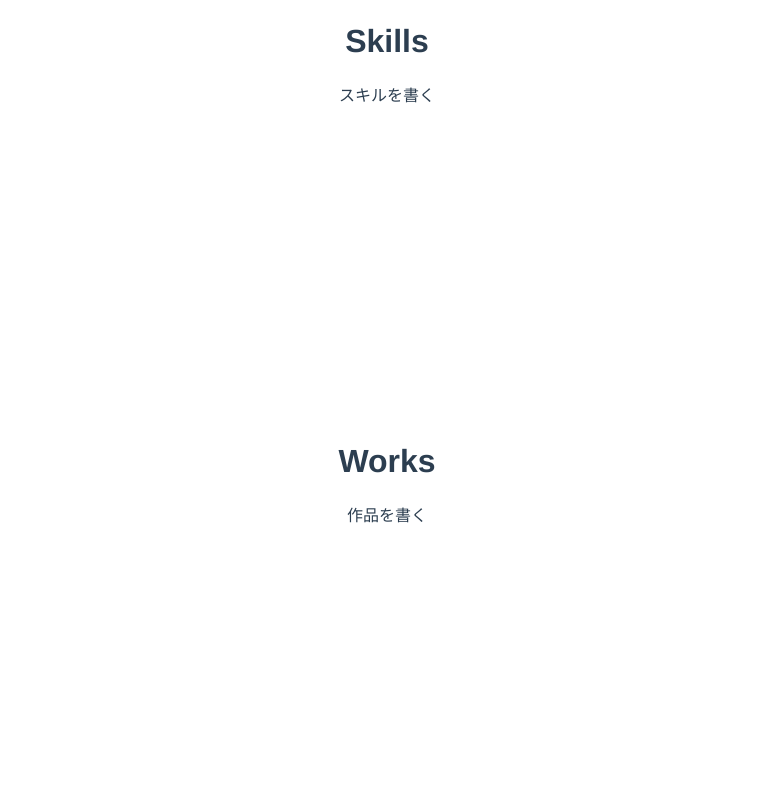
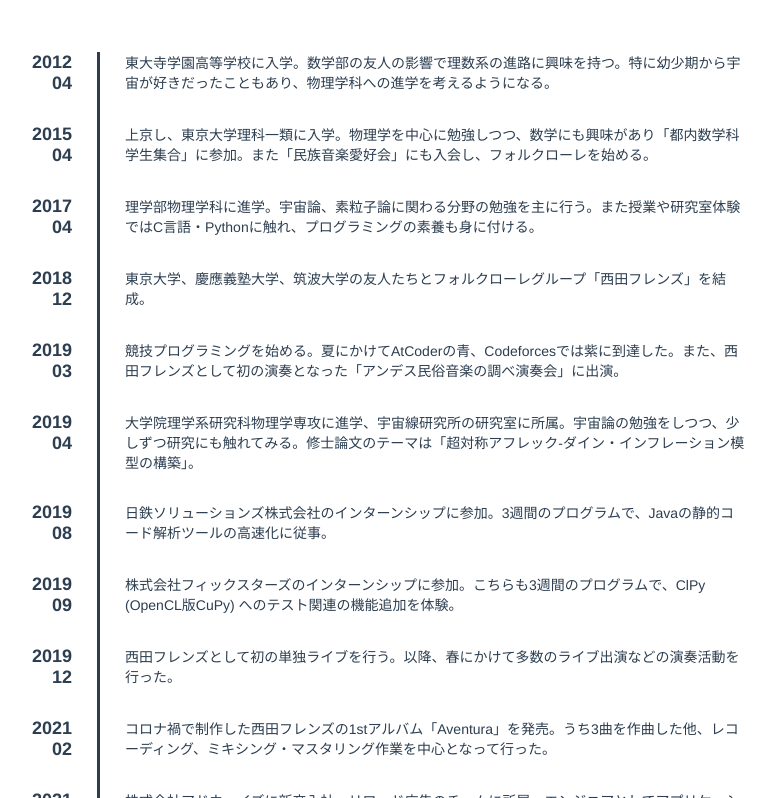
Before and after one commit to ceshmina/ceshmina.jp, a Vue app: page / in a window 1280 px wide. Shown: the part 402-1200 px from the top of the page, without its empty margins (253-1028 px from the left). Built offline with nearby package versions, Linux system fonts and the light colour scheme.

Commit message:
#3: プロフィール下部に年表を追加

```diff
--- a/src/components/SectionProfile.vue
+++ b/src/components/SectionProfile.vue
@@ -15,8 +15,86 @@
         </div>
       </div>
     </div>
+
+    <dl class="history">
+      <template v-for="history in histories" :key="history">
+        <dt>{{ history.year}}<br>{{ formatMonth(history.month) }}</dt>
+        <dd>{{ history.content }}</dd>
+      </template>
+    </dl>
   </div>
 </template>
+
+<script>
+export default {
+  data() {
+    return {
+      histories: [
+        {
+          year: 2012,
+          month: 4,
+          content: '東大寺学園高等学校に入学。数学部の友人の影響で理数系の進路に興味を持つ。特に幼少期から宇宙が好きだったこともあり、物理学科への進学を考えるようになる。'
+        },
+        {
+          year: 2015,
+          month: 4,
+          content: '上京し、東京大学理科一類に入学。物理学を中心に勉強しつつ、数学にも興味があり「都内数学科学生集合」に参加。また「民族音楽愛好会」にも入会し、フォルクローレを始める。'
+        },
+        {
+          year: 2017,
+          month: 4,
+          content: '理学部物理学科に進学。宇宙論、素粒子論に関わる分野の勉強を主に行う。また授業や研究室体験ではC言語・Pythonに触れ、プログラミングの素養も身に付ける。'
+        },
+        {
+          year: 2018,
+          month: 12,
+          content: '東京大学、慶應義塾大学、筑波大学の友人たちとフォルクローレグループ「西田フレンズ」を結成。'
+        },
+        {
+          year: 2019,
+          month: 3,
+          content: '競技プログラミングを始める。夏にかけてAtCoderの青、Codeforcesでは紫に到達した。また、西田フレンズとして初の演奏となった「アンデス民俗音楽の調べ演奏会」に出演。'
+        },
+        {
+          year: 2019,
+          month: 4,
+          content: '大学院理学系研究科物理学専攻に進学、宇宙線研究所の研究室に所属。宇宙論の勉強をしつつ、少しずつ研究にも触れてみる。修士論文のテーマは「超対称アフレック-ダイン・インフレーション模型の構築」。'
+        },
+        {
+          year: 2019,
+          month: 8,
+          content: '日鉄ソリューションズ株式会社のインターンシップに参加。3週間のプログラムで、Javaの静的コード解析ツールの高速化に従事。'
+        },
+        {
+          year: 2019,
+          month: 9,
+          content: '株式会社フィックスターズのインターンシップに参加。こちらも3週間のプログラムで、ClPy (OpenCL版CuPy) へのテスト関連の機能追加を体験。'
+        },
+        {
+          year: 2019,
+          month: 12,
+          content: '西田フレンズとして初の単独ライブを行う。以降、春にかけて多数のライブ出演などの演奏活動を行った。'
+        },
+        {
+          year: 2021,
+          month: 2,
+          content: 'コロナ禍で制作した西田フレンズの1stアルバム「Aventura」を発売。うち3曲を作曲した他、レコーディング、ミキシング・マスタリング作業を中心となって行った。'
+        },
+        {
+          year: 2021,
+          month: 4,
+          content: '株式会社アドウェイズに新卒入社、リワード広告のチームに所属。エンジニアとしてアプリケーションの開発を行いつつ、物理学で培った数学力・論理的思考力を活かしデータサイエンティストとしての業務にも携わっている。'
+        }
+      ]
+    }
+  },
+  methods: {
+    formatMonth(month) {
+      return ('0' + month).slice(-2)
+    }
+  }
+}
+</script>
 
 <style lang="scss" scoped>
 .icon {
@@ -45,4 +123,41 @@
 .subsection-content {
   font-size: 15px;
 }
+
+.history {
+  display: flex;
+  flex-wrap: wrap;
+  width: 95%;
+  max-width: 720px;
+  margin: 50px auto;
+
+  dt, dd {
+    padding-bottom: 30px;
+  }
+
+  dt {
+    font-size: 18px;
+    font-weight: bold;
+    text-align: right;
+
+    padding-right: 15px;
+    @media (min-width: 800px) {
+      padding-right: 25px;
+    }
+    width: 45px;
+    border-right: 3px solid #2c3e50;
+  }
+
+  dd {
+    font-size: 14px;
+    text-align: left;
+
+    margin-left: 15px;
+    width: calc(100% - 78px);
+    @media (min-width: 800px) {
+      margin-left: 25px;
+      width: calc(100% - 98px);
+    }
+  }
+}
 </style>
```
